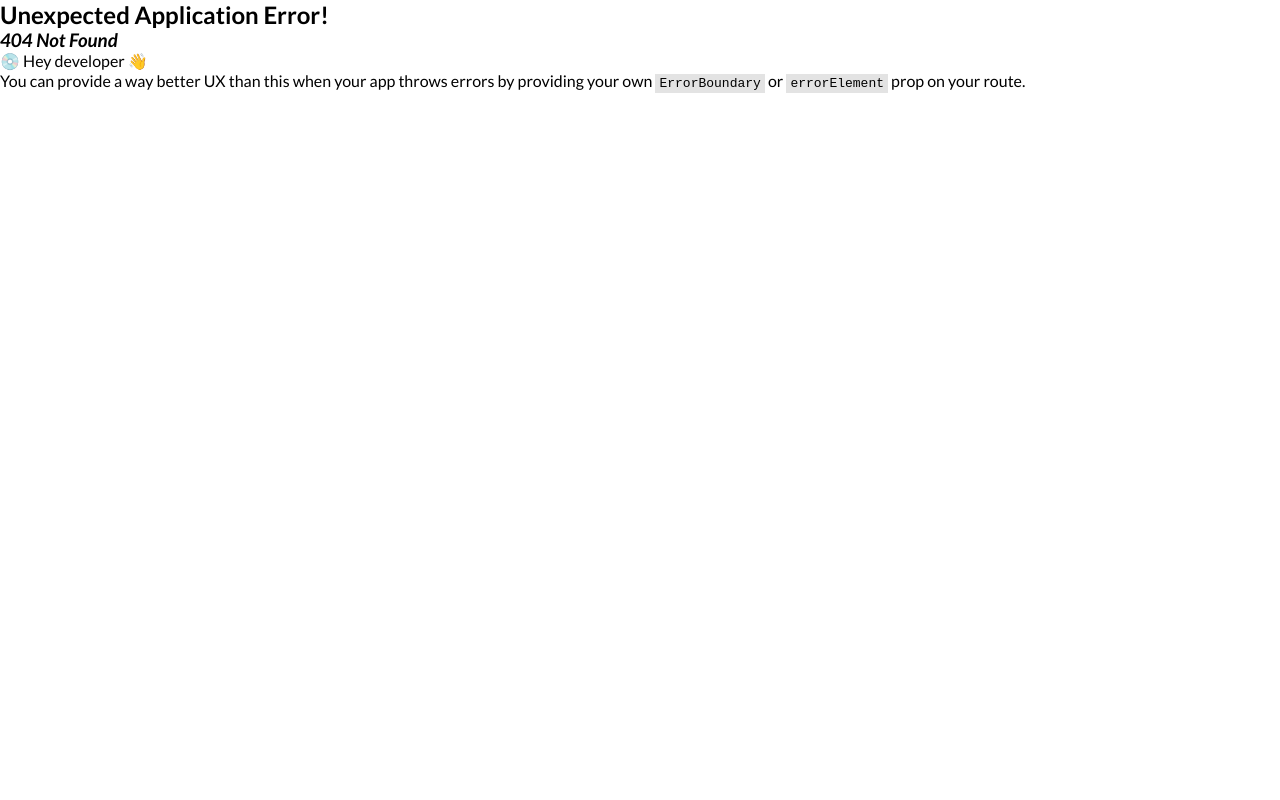
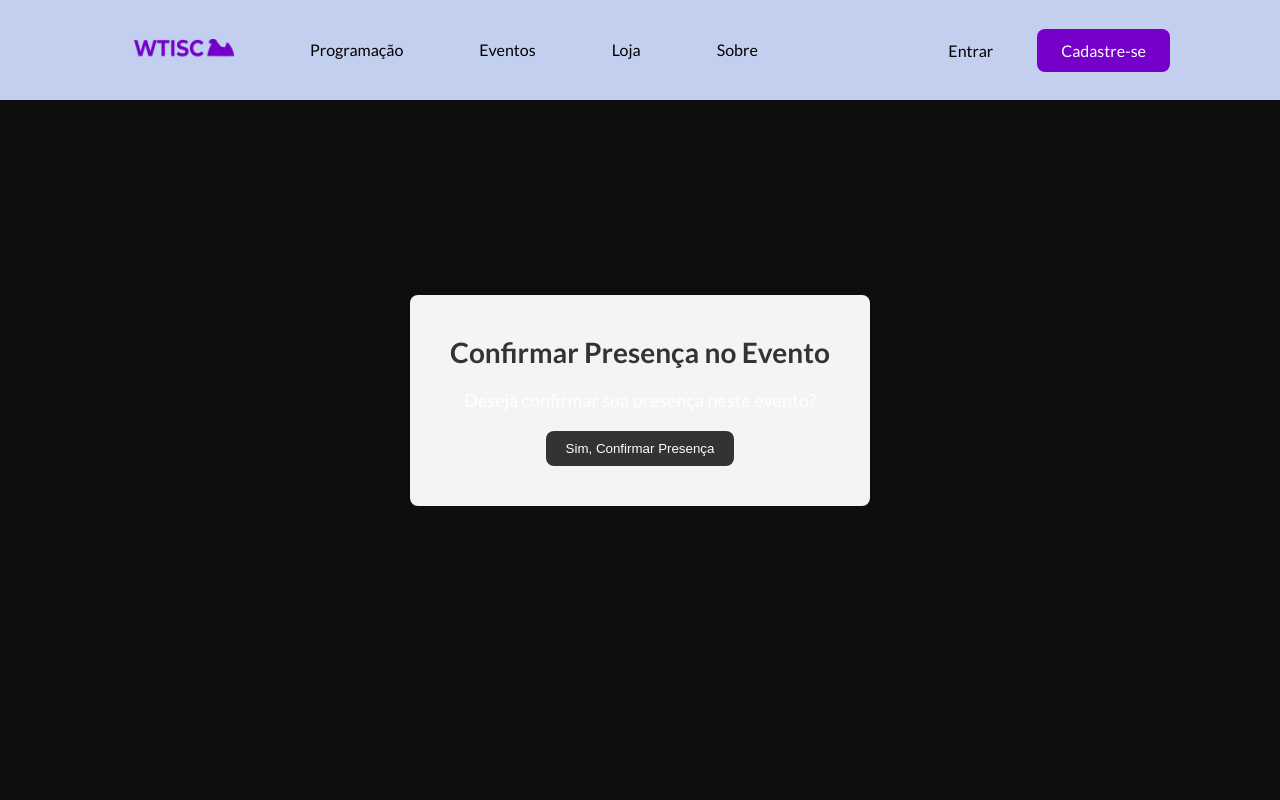
Before and after one commit to samuelnasc-dev/wtisc-project-front, a React (Vite) app in the folder client/: page /confirm-presence/1/1 in a window 1280 px wide. Before the commit this address had no page. Shown: the top 800 px of the page. Built offline with nearby package versions, Linux system fonts and the light colour scheme.

Commit message:
feat: implementando geração de certificados para minicurso e palestra

```diff
--- a/client/src/App.jsx
+++ b/client/src/App.jsx
@@ -13,7 +13,6 @@ import Certificates from "./components/certificatePage/Certificate";
 import Inscricoes from "./components/subscriptions/Subscriptions";
 import Configurations from "./components/configUser/Configurations";
 import ConfirmPresence from "./components/confirmPresence/ConfirmPresence";
-
 
 function App() {
   const router = createBrowserRouter([
@@ -58,8 +57,8 @@ function App() {
           element: <Configurations />
         },
         {
-          path:"/confirm-presence/:minicourseId",
-          element:<ConfirmPresence />
+          path:"/confirm-presence/:type/:eventId",
+          element: <ConfirmPresence />
         }
       ],
     },
--- a/client/src/components/confirmPresence/ConfirmPresence.jsx
+++ b/client/src/components/confirmPresence/ConfirmPresence.jsx
@@ -4,7 +4,7 @@ import axios from 'axios';
 import "./ConfirmPresenceStyle.scss";
 
 const ConfirmPresence = () => {
-  const { minicourseId } = useParams();  // Obtém o ID do minicurso a partir da URL
+  const { type, eventId } = useParams();  // Obtém o tipo de evento e o ID a partir da URL
   const navigate = useNavigate();  // Hook para navegação
   const [loading, setLoading] = useState(false);
   const [error, setError] = useState(null);
@@ -12,11 +12,16 @@ const ConfirmPresence = () => {
   const handleConfirm = async () => {
     setLoading(true);
     try {
-      const eventId = minicourseId;
+      // Define a URL e o tipo de evento com base no tipo de evento
+      const presenceUrl = type === "minicourse"
+        ? `http://localhost:8800/minicourses/auth/${eventId}`
+        : `http://localhost:8800/lectures/auth/${eventId}`;
+
+      const eventType = type.toUpperCase();
 
       // Primeiro, envia a requisição PUT para confirmar a presença
-      const presenceResponse = await axios.put(`http://localhost:8800/minicourses/auth/${eventId}`, {
-        eventType: "MINICOURSE",
+      const presenceResponse = await axios.put(presenceUrl, {
+        eventType: eventType,
       }, {
         withCredentials: true // Garante que os cookies são enviados na requisição
       });
@@ -25,7 +30,7 @@ const ConfirmPresence = () => {
         // Se o PUT foi bem-sucedido, envia o POST para gerar o certificado
         const certificateResponse = await axios.post('http://localhost:8800/certificates/', {
           eventId: eventId,
-          eventType: "MINICOURSE",
+          eventType: eventType,
         }, {
           withCredentials: true // Envia os cookies junto com a requisição
         });
@@ -51,8 +56,8 @@ const ConfirmPresence = () => {
   return (
     <div className="confirm-presence-page">
       <div className="confirmation-box">
-        <h1>Confirmar Presença no Minicurso</h1>
-        <p>Deseja confirmar sua presença neste minicurso?</p>
+        <h1>Confirmar Presença no Evento</h1>
+        <p>Deseja confirmar sua presença neste evento?</p>
         {loading ? (
           <p>Processando...</p>
         ) : (
```
